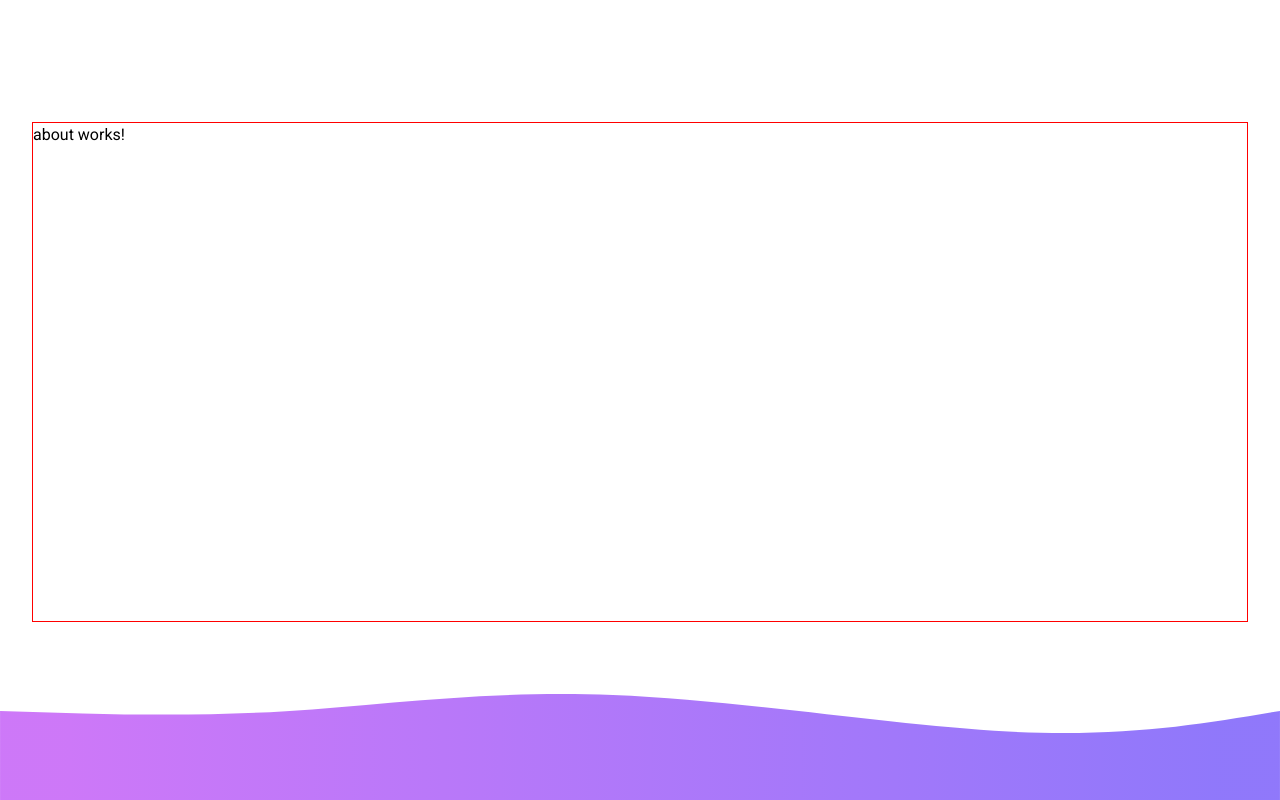
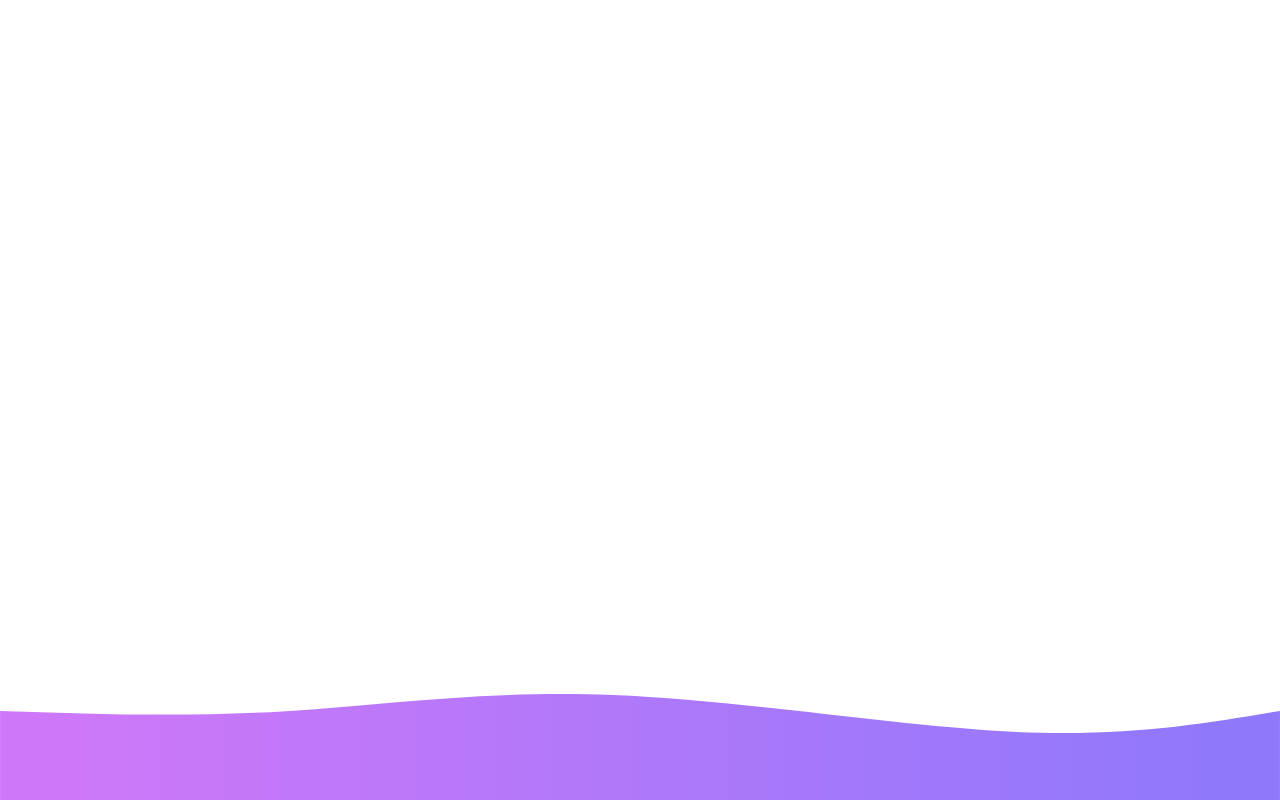
Before and after one commit to pravinmane1/Portfolio, an Angular app: page / in a window 1280 px wide. Shown: the part 678-1478 px from the top of the page. Built offline with nearby package versions, Linux system fonts and the light colour scheme.

Commit message:
updated local updates

```diff
--- a/src/app/app.component.html
+++ b/src/app/app.component.html
@@ -1,6 +1,6 @@
 @if (isDevMode) {
 <app-portfolio class="portfolio"></app-portfolio>
-}@else { @if(counter()>3){
+}@else { @if(counter()>0){
 <app-portfolio class="portfolio"></app-portfolio>
 }@else {
 <app-under-development></app-under-development>
--- a/src/app/features/about/about.component.html
+++ b/src/app/features/about/about.component.html
@@ -1,3 +1 @@
-<section id="about">
-  <p class="highlight">about works!</p>
-</section>
+<section id="about" class="about"></section>
--- a/src/app/features/about/about.component.scss
+++ b/src/app/features/about/about.component.scss
@@ -1,4 +1,3 @@
-.highlight {
-  border: 1px solid red;
+.about {
   height: 500px;
 }
```
